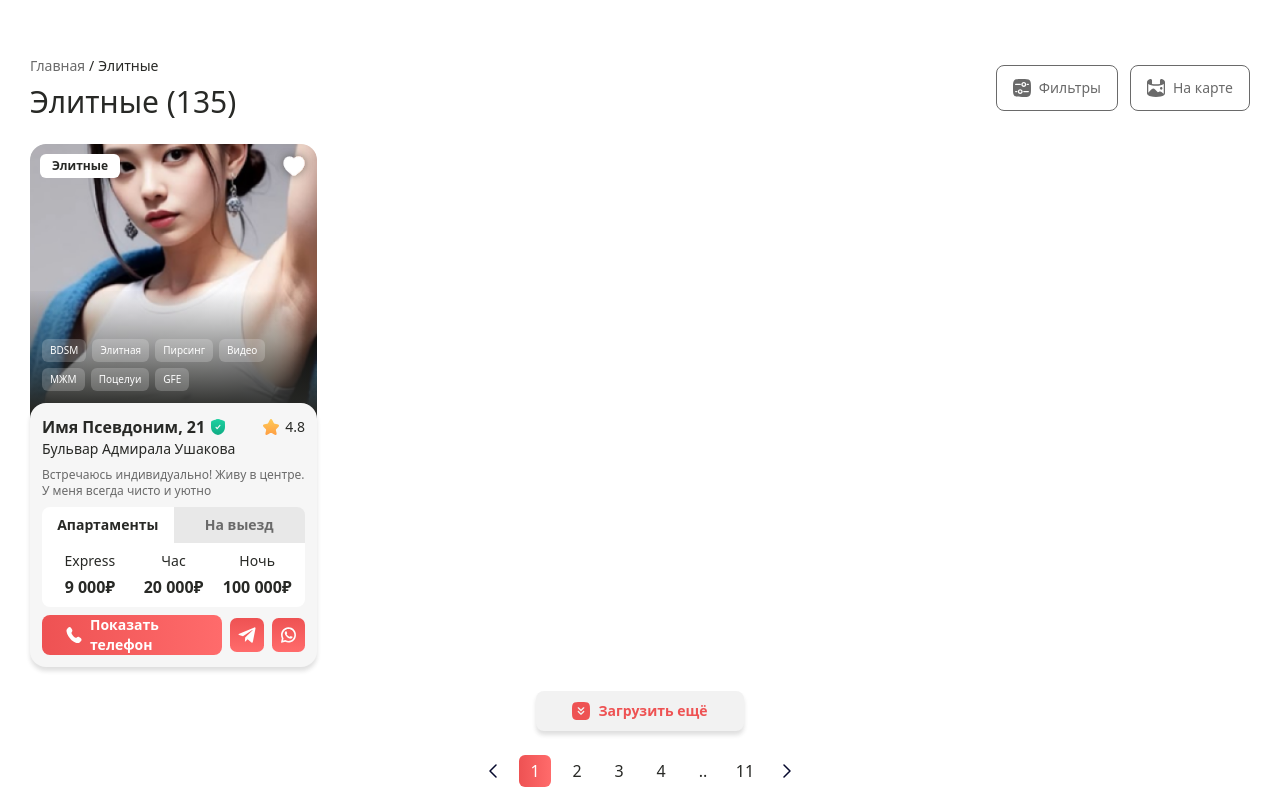
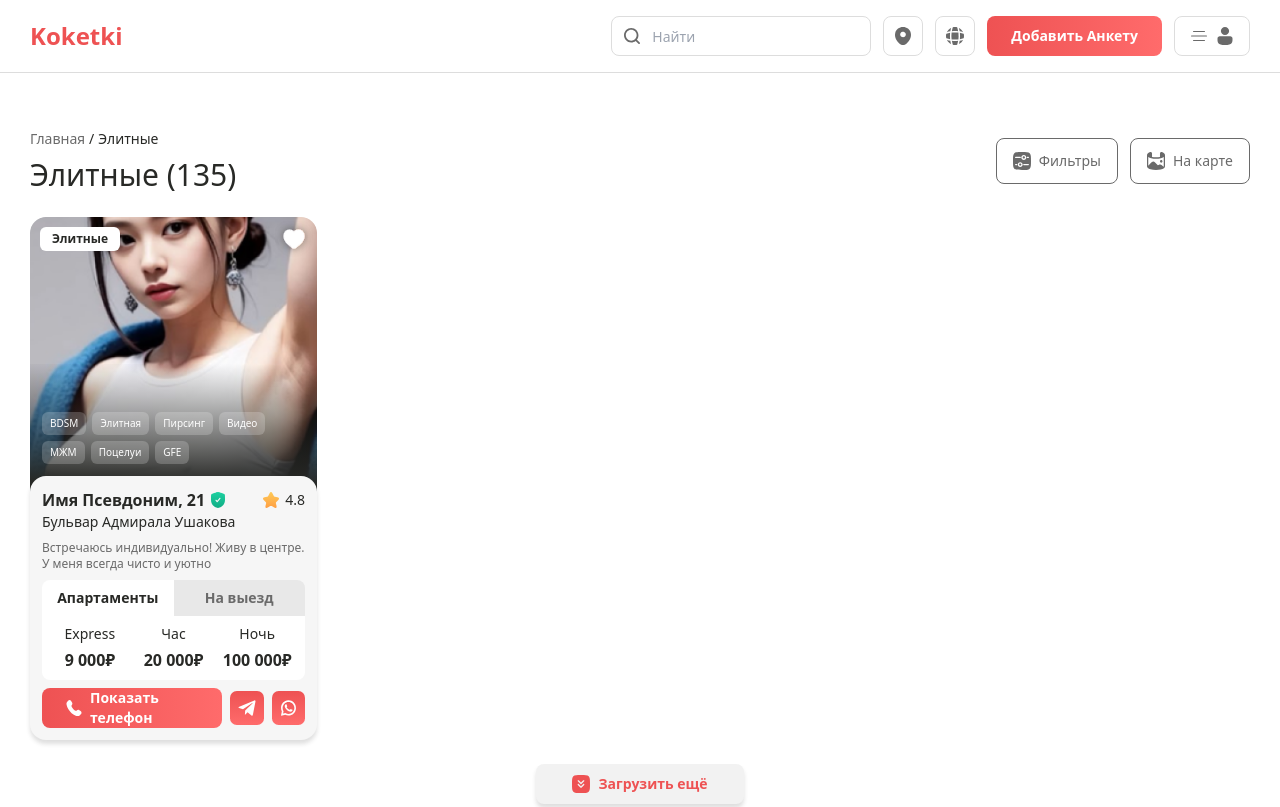
Before and after one commit to fire8327/Escort4, a website: page index.html in a window 1280 px wide. Shown: the top 807 px of the page. Drawn offline with nearby package versions, Linux system fonts and the light colour scheme.

Commit message:
create header

```diff
--- a/index.html
+++ b/index.html
@@ -8,6 +8,31 @@
     <link rel="stylesheet" href="Assets/CSS/main.css">
 </head>
 <body>
+    <header class="w-full flex flex-col">
+        <div class="grid-container w-full border-b border-[#DDDDDD]">
+            <div class="flex items-center justify-between py-4 w-full">
+                <a href="index.html" class="text-2xl font-semibold text-[#EE5253]">Koketki</a>
+                <div class="flex items-center gap-3">
+                    <form action="#" class="relative">
+                        <input type="text" class="h-10 flex items-center pl-10 pr-4 rounded-lg border border-[#DDDDDD] max-md:hidden text-xs xl:text-sm font-medium" placeholder="Найти">
+                        <button class="absolute top-1/2 -translate-y-1/2 left-3">
+                            <img src="Assets/Images/header/search.svg" alt="">
+                        </button>
+                    </form>
+                    <button class="h-9 xl:h-10 max-md:hidden">
+                        <img src="Assets/Images/header/location.svg" alt="">
+                    </button>
+                    <button class="h-9 xl:h-10">
+                        <img src="Assets/Images/header/global.svg" alt="">
+                    </button>
+                    <button class="text-white bg-gradient-to-r from-[#EE5253] to-[#FF6B6B] rounded-lg flex items-center h-10 px-4 xl:px-6 text-xs xl:text-sm max-md:hidden font-semibold ">Добавить Анкету</button>
+                    <a href="#" class="h-9 xl:h-10">
+                        <img src="Assets/Images/header/profile.svg" alt="">
+                    </a>
+                </div>
+            </div>
+        </div>
+    </header>
 
     <main class="grid-container gap-y-6 md:gap-y-10 xl:gap-y-14 my-6 md:my-10 xl:my-14">
         <section class="flex flex-col gap-6 w-full items-center">
```
Also changed, not shown: Assets/CSS/main.css, Assets/Images/header/global.svg (added), Assets/Images/header/location.svg (added), Assets/Images/header/profile.svg (added), Assets/Images/header/search.svg (added).
